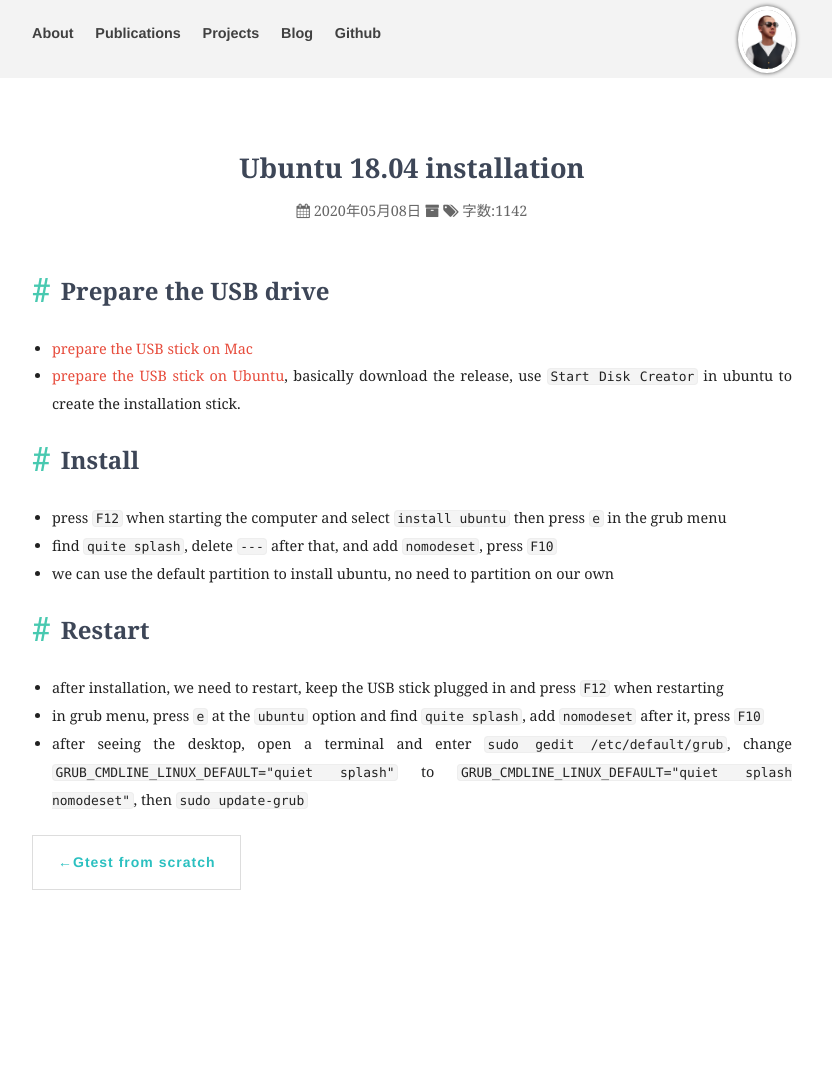
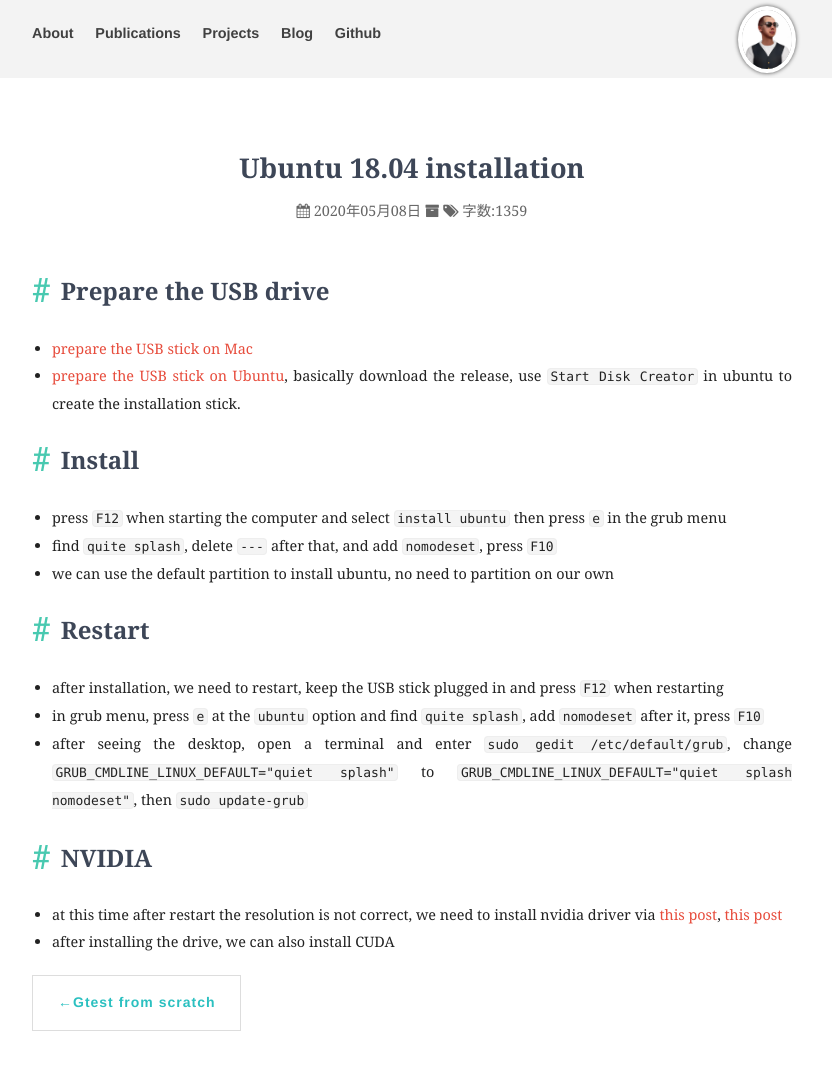
Before and after one commit to moshanATucsd/moshanATucsd.github.io, a Jekyll site: the page built from _posts/2020-05-08-install-ubuntu.md, in a window 1280 px wide. Shown: the whole page, without its empty margins (228-1060 px from the left). Built offline with Jekyll 4.4.1, drawn with Linux system fonts in a browser that asks for light colours; nearby versions of some CDN libraries; comment, search, counter and statistics services are not loaded; before the commit the page ends 940 px from its top, so only the background shows below that.

Commit message:
add post

```diff
--- a/_posts/2020-05-08-install-ubuntu.md
+++ b/_posts/2020-05-08-install-ubuntu.md
@@ -21,3 +21,8 @@
 - after installation, we need to restart, keep the USB stick plugged in and press `F12` when restarting
 - in grub menu, press `e` at the `ubuntu` option and find `quite splash`, add `nomodeset` after it, press `F10`
 - after seeing the desktop, open a terminal and enter `sudo gedit /etc/default/grub`, change `GRUB_CMDLINE_LINUX_DEFAULT="quiet splash"` to `GRUB_CMDLINE_LINUX_DEFAULT="quiet splash nomodeset"`, then `sudo update-grub`
+
+## NVIDIA
+
+- at this time after restart the resolution is not correct, we need to install nvidia driver via [this post](https://askubuntu.com/questions/1118621/cannot-install-nvidia-390-driver-ubuntu-18-04), [this post](https://www.mvps.net/docs/install-nvidia-drivers-ubuntu-18-04-lts-bionic-beaver-linux/)
+- after installing the drive, we can also install CUDA
```
